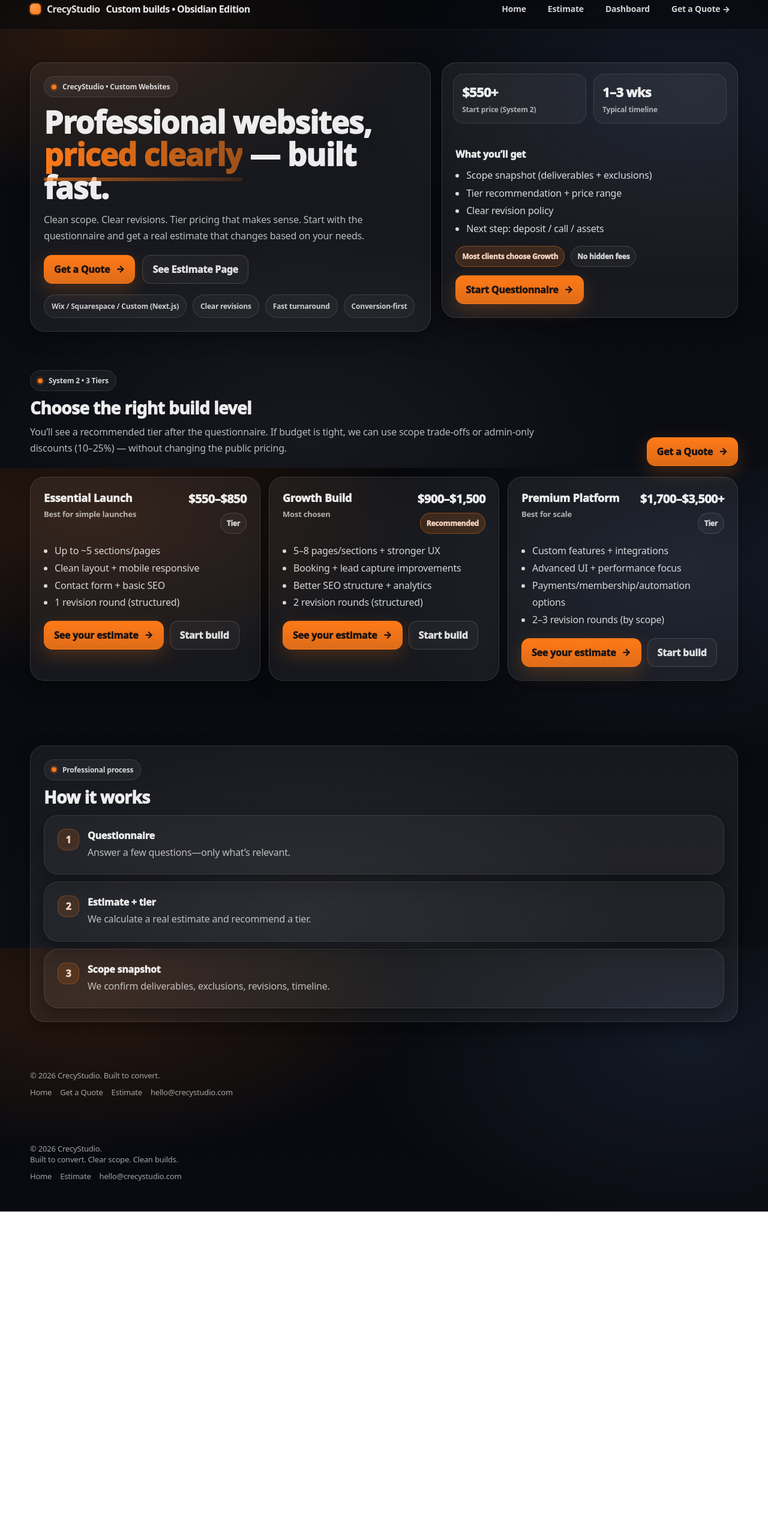
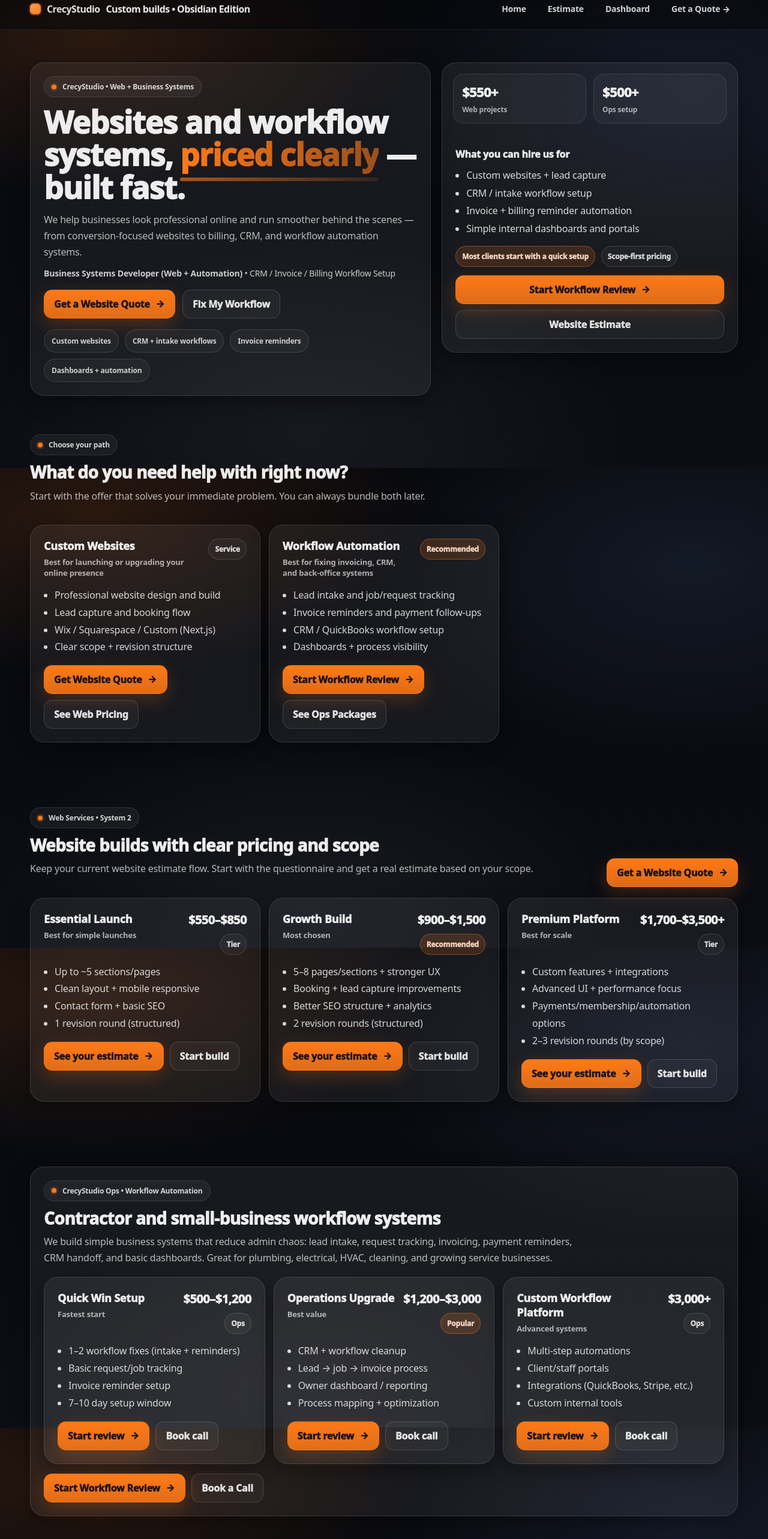
Before and after one commit to kkoly10/website-builder, a Next.js app: page / in a window 1280 px wide. Shown: the part 20-2586 px from the top of the page at 60% size. Before the commit the page ends 2040 px from the top, so only its background shows below. Built offline with nearby package versions, Linux system fonts and the light colour scheme.

Commit message:
Update page.tsx

```diff
--- a/app/page.tsx
+++ b/app/page.tsx
@@ -5,41 +5,46 @@ export const dynamic = "force-dynamic";
 export default function Home() {
   return (
     <main className="container">
+      {/* HERO */}
       <section className="hero">
         <div className="heroGrid">
           <div className="card cardHover heroCopy">
             <div className="cardInner">
               <div className="kicker">
                 <span className="kickerDot" aria-hidden="true" />
-                CrecyStudio • Custom Websites
+                CrecyStudio • Web + Business Systems
               </div>
 
               <div style={{ height: 14 }} />
 
               <h1 className="h1">
-                Professional websites,{" "}
+                Websites and workflow systems,{" "}
                 <span className="underline">priced clearly</span> — built fast.
               </h1>
 
               <p className="p" style={{ maxWidth: 760, marginTop: 14 }}>
-                Clean scope. Clear revisions. Tier pricing that makes sense.
-                Start with the questionnaire and get a real estimate that changes based on your needs.
+                We help businesses look professional online and run smoother behind the scenes —
+                from conversion-focused websites to billing, CRM, and workflow automation systems.
               </p>
+
+              <div style={{ marginTop: 12, color: "rgba(255,255,255,0.78)", fontSize: 14 }}>
+                <strong>Business Systems Developer (Web + Automation)</strong> • CRM / Invoice / Billing Workflow Setup
+              </div>
 
               <div className="heroActions">
                 <Link href="/build" className="btn btnPrimary">
-                  Get a Quote <span className="btnArrow">→</span>
+                  Get a Website Quote <span className="btnArrow">→</span>
                 </Link>
-                <Link href="/estimate" className="btn btnGhost">
-                  See Estimate Page
+                <Link href="/systems" className="btn btnGhost">
+                  Fix My Workflow
                 </Link>
               </div>
 
               <div className="pills">
-                <span className="pill">Wix / Squarespace / Custom (Next.js)</span>
-                <span className="pill">Clear revisions</span>
-                <span className="pill">Fast turnaround</span>
-                <span className="pill">Conversion-first</span>
+                <span className="pill">Custom websites</span>
+                <span className="pill">CRM + intake workflows</span>
+                <span className="pill">Invoice reminders</span>
+                <span className="pill">Dashboards + automation</span>
               </div>
             </div>
           </div>
@@ -48,32 +53,35 @@ export default function Home() {
             <div className="statRow">
               <div className="stat">
                 <div className="statNum">$550+</div>
-                <div className="statLab">Start price (System 2)</div>
+                <div className="statLab">Web projects</div>
               </div>
               <div className="stat">
-                <div className="statNum">1–3 wks</div>
-                <div className="statLab">Typical timeline</div>
+                <div className="statNum">$500+</div>
+                <div className="statLab">Ops setup</div>
               </div>
             </div>
 
             <div className="cardInner">
-              <div style={{ fontWeight: 950, marginBottom: 10 }}>What you’ll get</div>
+              <div style={{ fontWeight: 950, marginBottom: 10 }}>What you can hire us for</div>
 
               <ul style={{ margin: 0, paddingLeft: 18, lineHeight: 1.85, color: "rgba(255,255,255,0.84)" }}>
-                <li>Scope snapshot (deliverables + exclusions)</li>
-                <li>Tier recommendation + price range</li>
-                <li>Clear revision policy</li>
-                <li>Next step: deposit / call / assets</li>
+                <li>Custom websites + lead capture</li>
+                <li>CRM / intake workflow setup</li>
+                <li>Invoice + billing reminder automation</li>
+                <li>Simple internal dashboards and portals</li>
               </ul>
 
               <div style={{ marginTop: 14, display: "flex", gap: 10, flexWrap: "wrap" }}>
-                <span className="badge badgeHot">Most clients choose Growth</span>
-                <span className="badge">No hidden fees</span>
+                <span className="badge badgeHot">Most clients start with a quick setup</span>
+                <span className="badge">Scope-first pricing</span>
               </div>
 
-              <div style={{ marginTop: 14 }}>
-                <Link className="btn btnPrimary" href="/build">
-                  Start Questionnaire <span className="btnArrow">→</span>
+              <div style={{ marginTop: 14, display: "grid", gap: 10 }}>
+                <Link className="btn btnPrimary" href="/systems">
+                  Start Workflow Review <span className="btnArrow">→</span>
+                </Link>
+                <Link className="btn btnGhost" href="/estimate">
+                  Website Estimate
                 </Link>
               </div>
             </div>
@@ -81,27 +89,77 @@ export default function Home() {
         </div>
       </section>
 
-      {/* PRICING TIERS */}
+      {/* CHOOSE PATH */}
       <section className="section">
         <div style={{ display: "flex", alignItems: "end", justifyContent: "space-between", gap: 12, flexWrap: "wrap" }}>
           <div>
             <div className="kicker">
               <span className="kickerDot" aria-hidden="true" />
-              System 2 • 3 Tiers
+              Choose your path
             </div>
 
             <div style={{ height: 12 }} />
-
-            <h2 className="h2">Choose the right build level</h2>
+            <h2 className="h2">What do you need help with right now?</h2>
 
             <p className="p" style={{ maxWidth: 860, marginTop: 10 }}>
-              You’ll see a recommended tier after the questionnaire. If budget is tight,
-              we can use scope trade-offs or admin-only discounts (10–25%) — without changing the public pricing.
+              Start with the offer that solves your immediate problem. You can always bundle both later.
+            </p>
+          </div>
+        </div>
+
+        <div className="tierGrid" style={{ marginTop: 18 }}>
+          <ServiceCard
+            title="Custom Websites"
+            subtitle="Best for launching or upgrading your online presence"
+            bullets={[
+              "Professional website design and build",
+              "Lead capture and booking flow",
+              "Wix / Squarespace / Custom (Next.js)",
+              "Clear scope + revision structure",
+            ]}
+            ctaLabel="Get Website Quote"
+            ctaHref="/build"
+            secondaryLabel="See Web Pricing"
+            secondaryHref="/estimate"
+          />
+
+          <ServiceCard
+            title="Workflow Automation"
+            subtitle="Best for fixing invoicing, CRM, and back-office systems"
+            hot
+            bullets={[
+              "Lead intake and job/request tracking",
+              "Invoice reminders and payment follow-ups",
+              "CRM / QuickBooks workflow setup",
+              "Dashboards + process visibility",
+            ]}
+            ctaLabel="Start Workflow Review"
+            ctaHref="/systems"
+            secondaryLabel="See Ops Packages"
+            secondaryHref="#ops-packages"
+          />
+        </div>
+      </section>
+
+      {/* WEB PRICING TIERS (existing offer kept) */}
+      <section className="section">
+        <div style={{ display: "flex", alignItems: "end", justifyContent: "space-between", gap: 12, flexWrap: "wrap" }}>
+          <div>
+            <div className="kicker">
+              <span className="kickerDot" aria-hidden="true" />
+              Web Services • System 2
+            </div>
+
+            <div style={{ height: 12 }} />
+            <h2 className="h2">Website builds with clear pricing and scope</h2>
+
+            <p className="p" style={{ maxWidth: 860, marginTop: 10 }}>
+              Keep your current website estimate flow. Start with the questionnaire and get a real estimate based on your scope.
             </p>
           </div>
 
           <Link className="btn btnPrimary" href="/build">
-            Get a Quote <span className="btnArrow">→</span>
+            Get a Website Quote <span className="btnArrow">→</span>
           </Link>
         </div>
 
@@ -145,6 +203,74 @@ export default function Home() {
         </div>
       </section>
 
+      {/* OPS PACKAGES */}
+      <section id="ops-packages" className="section">
+        <div className="card">
+          <div className="cardInner">
+            <div className="kicker">
+              <span className="kickerDot" aria-hidden="true" />
+              CrecyStudio Ops • Workflow Automation
+            </div>
+
+            <div style={{ height: 12 }} />
+            <h2 className="h2">Contractor and small-business workflow systems</h2>
+
+            <p className="p" style={{ marginTop: 10, maxWidth: 900 }}>
+              We build simple business systems that reduce admin chaos: lead intake, request tracking, invoicing, payment reminders,
+              CRM handoff, and basic dashboards. Great for plumbing, electrical, HVAC, cleaning, and growing service businesses.
+            </p>
+
+            <div className="tierGrid" style={{ marginTop: 18 }}>
+              <OpsCard
+                title="Quick Win Setup"
+                price="$500–$1,200"
+                badge="Fastest start"
+                bullets={[
+                  "1–2 workflow fixes (intake + reminders)",
+                  "Basic request/job tracking",
+                  "Invoice reminder setup",
+                  "7–10 day setup window",
+                ]}
+              />
+
+              <OpsCard
+                title="Operations Upgrade"
+                price="$1,200–$3,000"
+                badge="Best value"
+                hot
+                bullets={[
+                  "CRM + workflow cleanup",
+                  "Lead → job → invoice process",
+                  "Owner dashboard / reporting",
+                  "Process mapping + optimization",
+                ]}
+              />
+
+              <OpsCard
+                title="Custom Workflow Platform"
+                price="$3,000+"
+                badge="Advanced systems"
+                bullets={[
+                  "Multi-step automations",
+                  "Client/staff portals",
+                  "Integrations (QuickBooks, Stripe, etc.)",
+                  "Custom internal tools",
+                ]}
+              />
+            </div>
+
+            <div style={{ marginTop: 16, display: "flex", gap: 10, flexWrap: "wrap" }}>
+              <Link className="btn btnPrimary" href="/systems">
+                Start Workflow Review <span className="btnArrow">→</span>
+              </Link>
+              <Link className="btn btnGhost" href="/book?service=ops">
+                Book a Call
+              </Link>
+            </div>
+          </div>
+        </div>
+      </section>
+
       {/* PROCESS */}
       <section className="section">
         <div className="card">
@@ -160,24 +286,69 @@ export default function Home() {
             <div style={{ height: 14 }} />
 
             <div style={{ display: "grid", gap: 12 }}>
-              <Step n="1" title="Questionnaire" desc="Answer a few questions—only what’s relevant." />
-              <Step n="2" title="Estimate + tier" desc="We calculate a real estimate and recommend a tier." />
-              <Step n="3" title="Scope snapshot" desc="We confirm deliverables, exclusions, revisions, timeline." />
+              <Step n="1" title="Pick your path" desc="Website build, workflow automation, or a bundled growth setup." />
+              <Step n="2" title="Questionnaire / review" desc="Answer a few targeted questions so scope stays clean." />
+              <Step n="3" title="Estimate + scope snapshot" desc="Clear pricing, deliverables, exclusions, revisions, and timeline." />
+              <Step n="4" title="Build + support" desc="Launch fast, then improve with structured updates and support." />
             </div>
           </div>
         </div>
       </section>
 
-      <footer className="footer">
-        <div>© 2026 CrecyStudio. Built to convert.</div>
-        <div className="footerLinks">
-          <Link href="/">Home</Link>
-          <Link href="/build">Get a Quote</Link>
-          <Link href="/estimate">Estimate</Link>
-          <a href="mailto:hello@crecystudio.com">hello@crecystudio.com</a>
+      {/* NOTE: If your app/layout.tsx already renders a footer, do not add another footer here to avoid duplicates. */}
+    </main>
+  );
+}
+
+function ServiceCard({
+  title,
+  subtitle,
+  bullets,
+  ctaLabel,
+  ctaHref,
+  secondaryLabel,
+  secondaryHref,
+  hot,
+}: {
+  title: string;
+  subtitle: string;
+  bullets: string[];
+  ctaLabel: string;
+  ctaHref: string;
+  secondaryLabel: string;
+  secondaryHref: string;
+  hot?: boolean;
+}) {
+  return (
+    <div className="card cardHover">
+      <div className="cardInner">
+        <div className="tierHead">
+          <div>
+            <div className="tierName">{title}</div>
+            <div className="tierSub">{subtitle}</div>
+          </div>
+
+          <div style={{ textAlign: "right" }}>
+            <div className={`badge ${hot ? "badgeHot" : ""}`}>{hot ? "Recommended" : "Service"}</div>
+          </div>
         </div>
-      </footer>
-    </main>
+
+        <ul className="tierList">
+          {bullets.map((b) => (
+            <li key={b}>{b}</li>
+          ))}
+        </ul>
+
+        <div className="tierCTA">
+          <Link className="btn btnPrimary" href={ctaHref}>
+            {ctaLabel} <span className="btnArrow">→</span>
+          </Link>
+          <Link className="btn btnGhost" href={secondaryHref}>
+            {secondaryLabel}
+          </Link>
+        </div>
+      </div>
+    </div>
   );
 }
 
@@ -230,6 +401,55 @@ function TierCard({
   );
 }
 
+function OpsCard({
+  title,
+  price,
+  bullets,
+  badge,
+  hot,
+}: {
+  title: string;
+  price: string;
+  bullets: string[];
+  badge: string;
+  hot?: boolean;
+}) {
+  return (
+    <div className="card cardHover">
+      <div className="cardInner">
+        <div className="tierHead">
+          <div>
+            <div className="tierName">{title}</div>
+            <div className="tierSub">{badge}</div>
+          </div>
+
+          <div style={{ textAlign: "right" }}>
+            <div className="tierPrice">{price}</div>
+            <div className={`badge ${hot ? "badgeHot" : ""}`} style={{ marginTop: 10 }}>
+              {hot ? "Popular" : "Ops"}
+            </div>
+          </div>
+        </div>
+
+        <ul className="tierList">
+          {bullets.map((b) => (
+            <li key={b}>{b}</li>
+          ))}
+        </ul>
+
+        <div className="tierCTA">
+          <Link className="btn btnPrimary" href="/systems">
+            Start review <span className="btnArrow">→</span>
+          </Link>
+          <Link className="btn btnGhost" href="/book?service=ops">
+            Book call
+          </Link>
+        </div>
+      </div>
+    </div>
+  );
+}
+
 function Step({ n, title, desc }: { n: string; title: string; desc: string }) {
   return (
     <div className="card" style={{ background: "rgba(255,255,255,0.04)", borderColor: "rgba(255,255,255,0.10)" }}>
```
